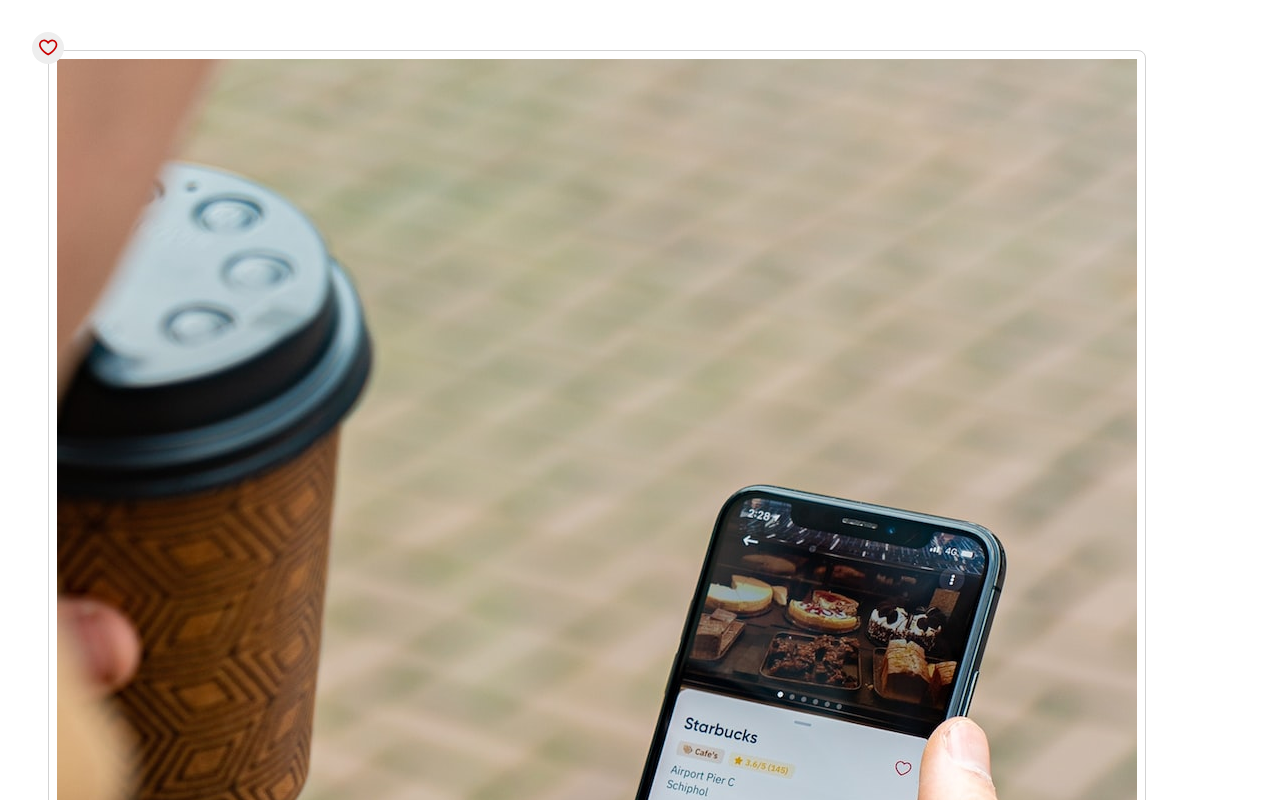
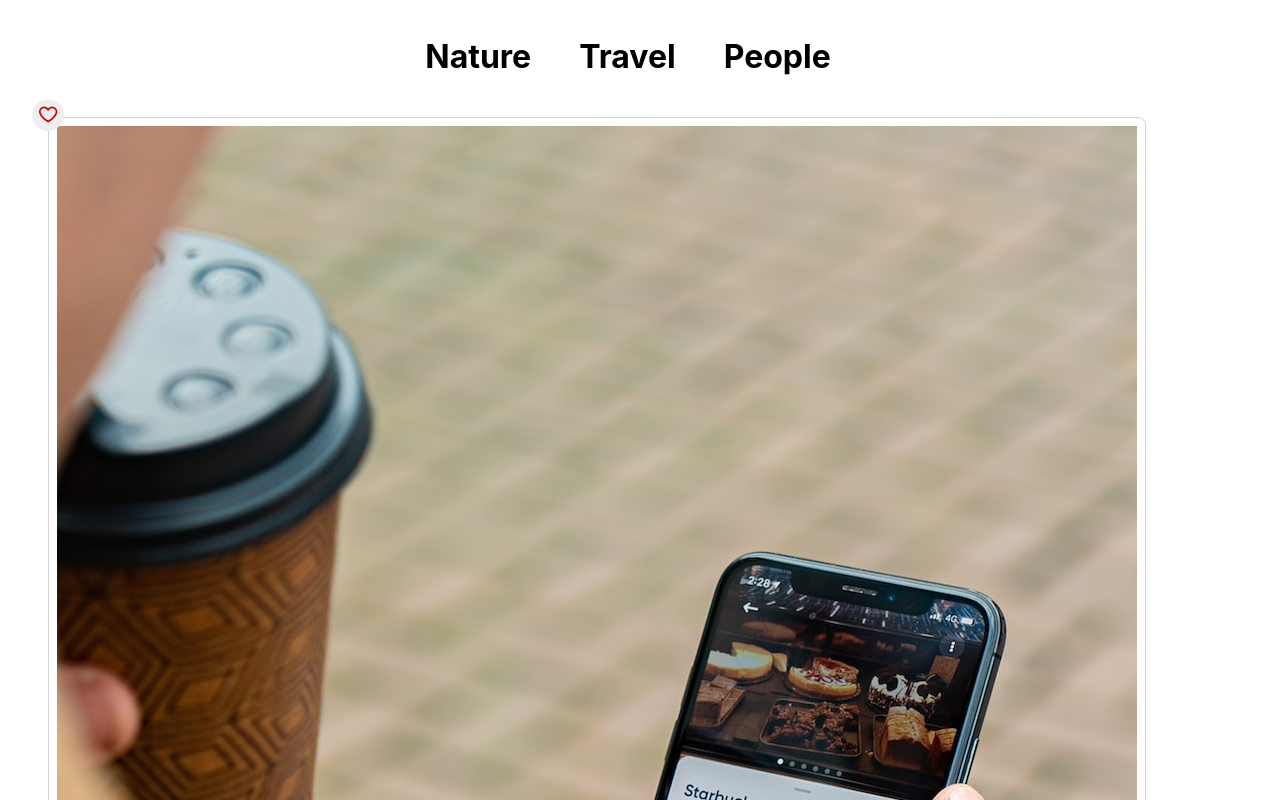
Before and after one commit to saif4004/photoLab, a React (Create React App) app in the folder frontend/: page / in a window 1280 px wide. Shown: the top 800 px of the page. Built offline with nearby package versions, Linux system fonts and the light colour scheme; the HTML template or start-up script is replaced by a standard one.

Commit message:
created a TopicListItem component to list out different topics available

```diff
--- a/frontend/src/App.jsx
+++ b/frontend/src/App.jsx
@@ -3,6 +3,8 @@ import React from 'react';
 
 //  import PhotoListItem from './components/PhotoListItem';
  import PhotoList from './components/PhotoList';
+ import TopicListItem from 'components/TopicListItem';
+ import TopicList from 'components/TopicList';
  import './App.scss';
 
 // const sampleDataForPhotoListItem = {
@@ -19,8 +21,9 @@ import React from 'react';
 const App = () => {
   return (
     <div className="App">
-    {/* { Array.from(Array(3)).map((_, index) => <PhotoListItem key={index}/>) } */}
+    <TopicList />
     <PhotoList />
+
   </div>
   );
 };
--- a/frontend/src/components/TopicList.jsx
+++ b/frontend/src/components/TopicList.jsx
@@ -1,6 +1,7 @@
 import React from "react";
 
 import "../styles/TopicList.scss";
+import TopicListItem from "./TopicListItem";
 
 const sampleDataForTopicList = [
   {
@@ -21,9 +22,12 @@ const sampleDataForTopicList = [
 ];
 
 const TopicList = () => {
+  const parsedData = sampleDataForTopicList.map((data) => (
+    <TopicListItem key = {data.id} {...data} />
+  ));
   return (
     <div className="top-nav-bar__topic-list">
-      {/* Insert React */}
+      {parsedData}
     </div>
   );
 };
--- a/frontend/src/components/TopicListItem.jsx
+++ b/frontend/src/components/TopicListItem.jsx
@@ -8,10 +8,12 @@ const sampleDataForTopicListItem = {
   label: "Nature",
 };
 
-const TopicListItem = () => {
+const TopicListItem = (props) => {
+  console.log("Travel Props: ",props.title);
+
   return (
     <div className="topic-list__item">
-      {/* Insert React */}
+      <h1 className="top-nav-bar__topic-list">{props.title}</h1>
     </div>
   );
 };
```
